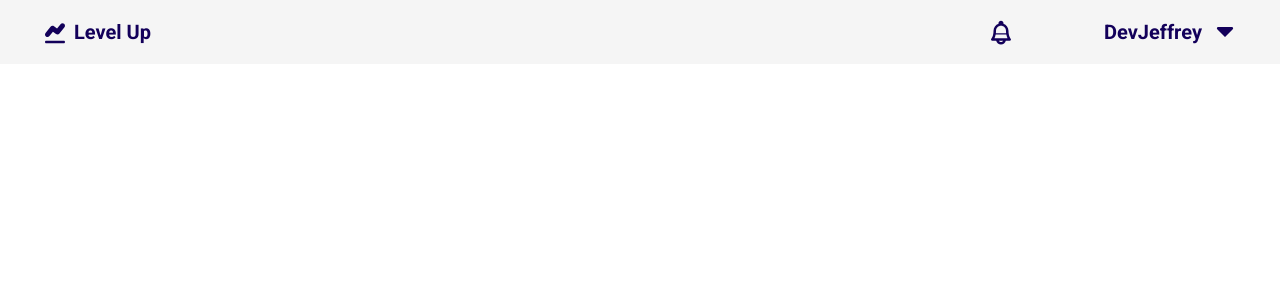
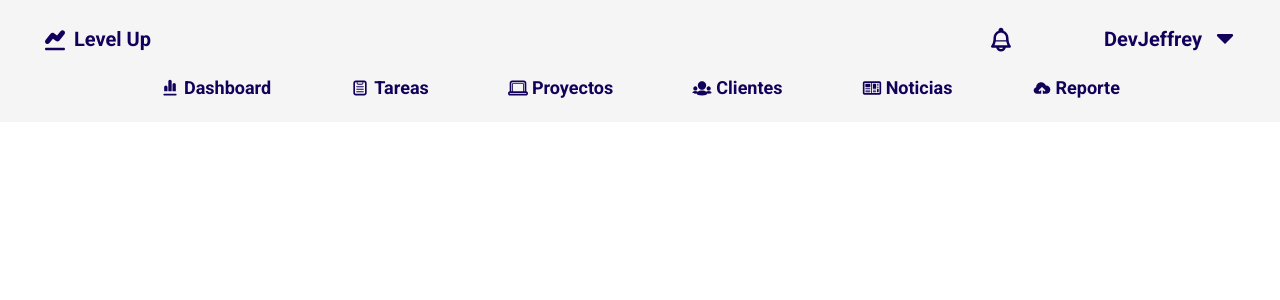
Before and after one commit to MADDOG25/dashboard-levelup, a React (Vite) app: page / in a window 1280 px wide. Shown: the top 300 px of the page. Built offline with nearby package versions, Linux system fonts and the light colour scheme.

Commit message:
add navbar and icons with transition

```diff
--- a/src/components/molecules/Header.tsx
+++ b/src/components/molecules/Header.tsx
@@ -2,11 +2,12 @@ import { IconContext } from "react-icons";
 import { TiChartLine } from "react-icons/ti";
 import { TiBell } from "react-icons/ti";
 import { TiArrowSortedDown } from "react-icons/ti";
+import Navbar from "./Navbar";
 
 export default function Header() {
   return (
     <IconContext.Provider value={{ size: "30px", className: "cursor-pointer" }}>
-      <header className="bg-[--colorWhite] text-[--colorBlue1] font-semibold text-xl h-16 grid items-center">
+      <header className="bg-[--colorWhite] text-[--colorBlue1] font-semibold text-xl h-full pt-6 grid items-center">
         <div className="flex justify-between items-center">
           <div className="px-10">
             {/* Logo */}
@@ -33,6 +34,8 @@ export default function Header() {
             </div>
           </div>
         </div>
+        {/* Barra de navegacion */}
+        <Navbar/>
       </header>
     </IconContext.Provider>
   );
--- /dev/null
+++ b/src/components/molecules/Navbar.tsx
@@ -0,0 +1,71 @@
+import { IconContext } from "react-icons";
+import { TiChartBar } from "react-icons/ti";
+import { TiClipboard } from "react-icons/ti";
+import { TiDeviceLaptop } from "react-icons/ti";
+import { TiGroup } from "react-icons/ti";
+import { TiNews } from "react-icons/ti";
+import { TiCloudStorage } from "react-icons/ti";
+
+export default function Navbar() {
+  return (
+    <IconContext.Provider value={{ size: "20px" }}>
+      <nav className="text-[--colorBlue1] font-semibold text-lg h-[68px] flex justify-center items-center">
+        <ul className="flex flex-row justify-between mx-10 w-3/4">
+          <li>
+            <a
+              href="#"
+              className="flex gap-1 items-center transition ease-in-out hover:-translate-y-1 hover:scale-110"
+            >
+              <TiChartBar /> Dashboard
+            </a>
+          </li>
+          <li>
+            <a
+              href="#"
+              className="flex gap-1 items-center transition ease-in-out hover:-translate-y-1 hover:scale-110"
+            >
+              <TiClipboard />
+              Tareas
+            </a>
+          </li>
+          <li>
+            <a
+              href="#"
+              className="flex gap-1 items-center transition ease-in-out hover:-translate-y-1 hover:scale-110"
+            >
+              <TiDeviceLaptop />
+              Proyectos
+            </a>
+          </li>
+          <li>
+            <a
+              href="#"
+              className="flex gap-1 items-center transition ease-in-out hover:-translate-y-1 hover:scale-110"
+            >
+              <TiGroup />
+              Clientes
+            </a>
+          </li>
+          <li>
+            <a
+              href="#"
+              className="flex gap-1 items-center transition ease-in-out hover:-translate-y-1 hover:scale-110"
+            >
+              <TiNews />
+              Noticias
+            </a>
+          </li>
+          <li>
+            <a
+              href="#"
+              className="flex gap-1 items-center transition ease-in-out hover:-translate-y-1 hover:scale-110"
+            >
+              <TiCloudStorage />
+              Reporte
+            </a>
+          </li>
+        </ul>
+      </nav>
+    </IconContext.Provider>
+  );
+}
--- a/src/index.css
+++ b/src/index.css
@@ -12,5 +12,5 @@
 }
 
 html{
-  font-family: "Roboto", sans-serif;;
+  font-family: "Roboto", sans-serif;
 }
```
